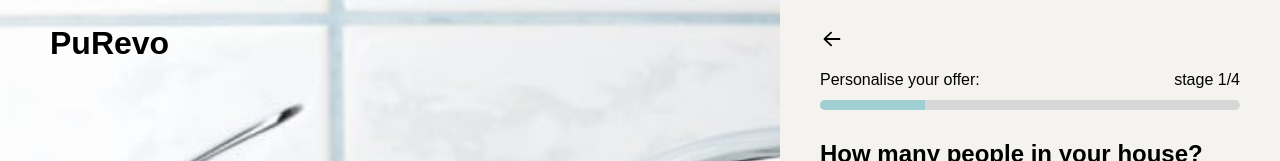
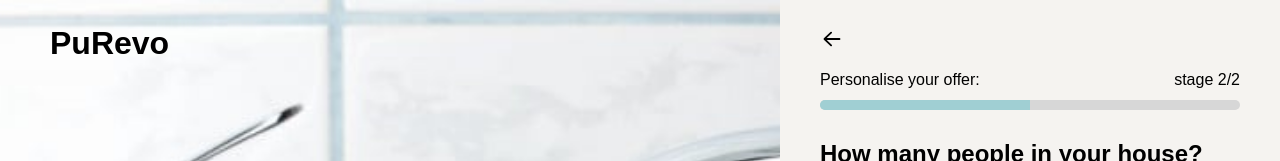
Before and after one commit to nn471/website-update, a plain HTML site: page src/templates/index.html in a window 1280 px wide. Both pictures are taken after a click on the button "Next". Shown: the top 161 px of the page. Drawn offline with Linux system fonts and the light colour scheme.

Commit message:
added stage and progress bar functionality

```diff
--- a/src/scripts/index.js
+++ b/src/scripts/index.js
@@ -1,9 +1,13 @@
 const blocks = document.querySelectorAll(".block");
-
-blocks[0].style.display = "block";
+const stage = document.querySelector(".stage");
+const progress = document.querySelector(".progress");
 
 let currentBlock = 0;
 let lastBlock = blocks.length - 1;
+
+blocks[currentBlock].style.display = "block";
+stage.innerText = `stage ${currentBlock + 1}/${blocks.length}`;
+progress.style.width = `${currentBlock + 1 * 25}%`;
 
 function switchBlock(step) {
   let newIndex = currentBlock + step;
@@ -13,6 +17,9 @@ function switchBlock(step) {
     document.getElementById(`block-${i + 1}`).style.display = "none";
   }
   blocks[newIndex].style.display = "block";
+  stage.innerText = `stage ${newIndex + 1}/${blocks.length}`;
+  progress.style.width = `${(newIndex + 1) * 25}%`;
+
   currentBlock = newIndex;
   console.log(currentBlock);
 }
--- a/src/templates/index.html
+++ b/src/templates/index.html
@@ -29,7 +29,7 @@
             </svg>
           </button>
           <p class="personalise">Personalise your offer:</p>
-          <p class="stage">stage 1/4</p>
+          <p class="stage">stage</p>
           <div class="progress-bar-container">
             <div class="progress"></div>
           </div>
```
